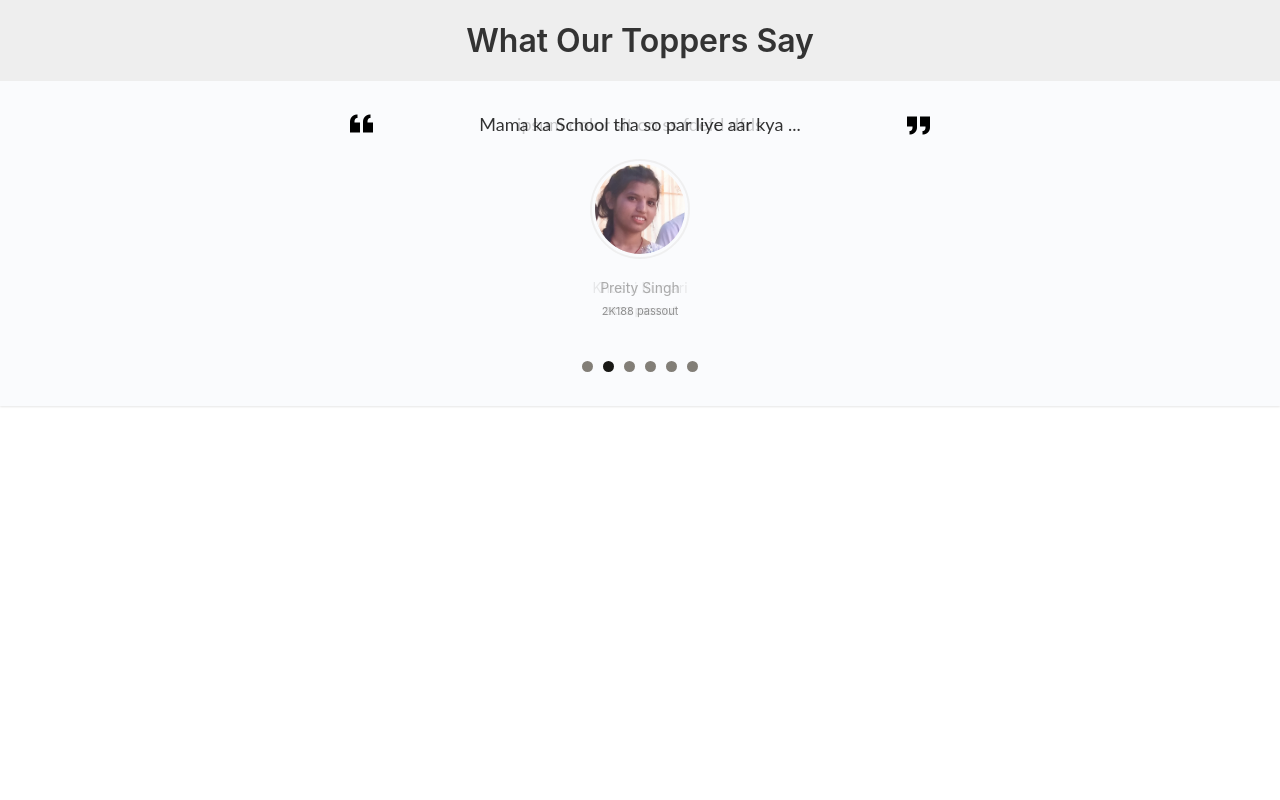
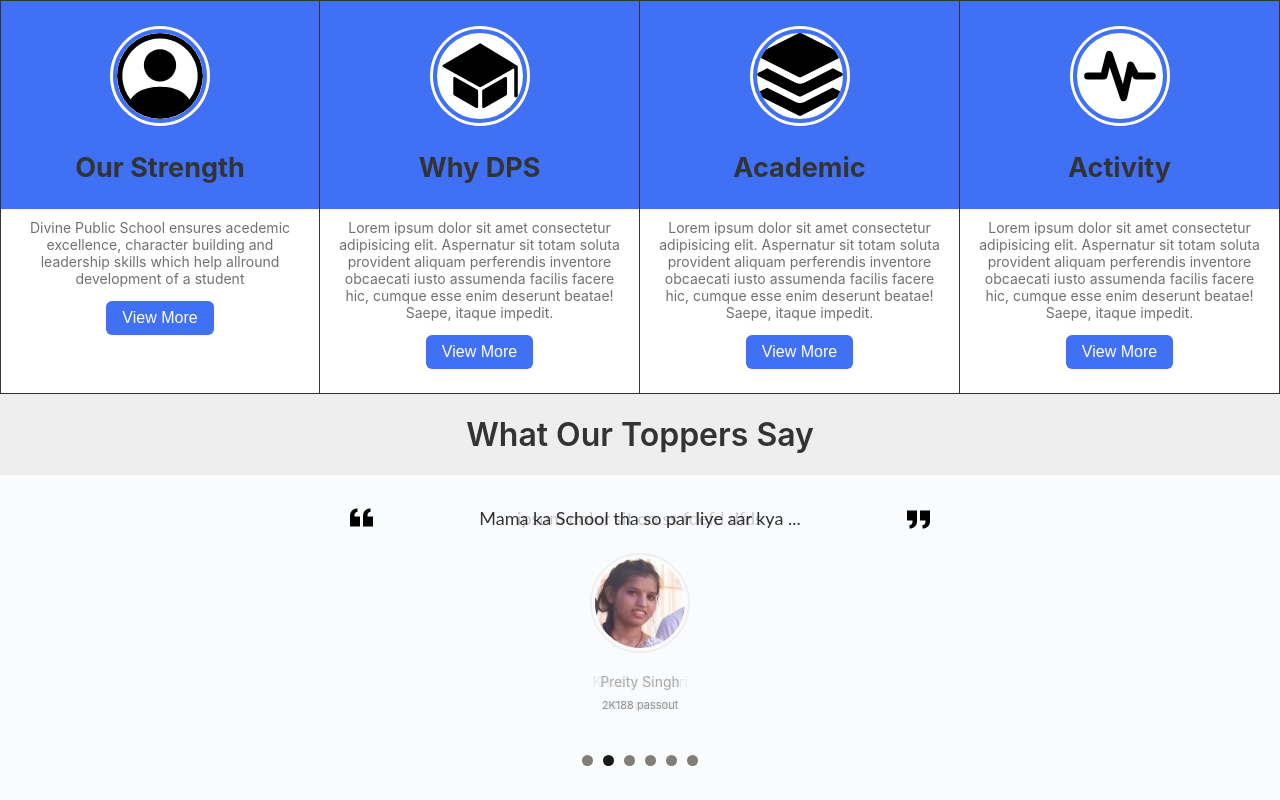
Before and after one commit to Amit709113/testvite, a React (Vite) app: page / in a window 1280 px wide. Built offline with nearby package versions, Linux system fonts and the light colour scheme.

Commit message:
vlog is added

```diff
--- a/src/App.jsx
+++ b/src/App.jsx
@@ -1,13 +1,20 @@
 import { useState } from 'react'
+
+import VlogList from './components/VlogList.jsx';
+import Topper from './components/Topper';
+import Testimonial from './components/Testimonial';
+
+import data from './data/topperData.json';
+import artical from './data/vlogData.json'
+
 import './App.css'
 
-import Topper from './components/Topper';
-import Testimonial from './components/Testimonial';
-import data from './data/topperData.json';
 
 function App() {
   return (
     <>
+
+      <VlogList data={artical.articals}/>
       <Topper />
       <Testimonial testimonialData={data} />
     </>
--- /dev/null
+++ b/src/components/Vlog.css
@@ -0,0 +1,126 @@
+:root {
+    --main-bg-color:#efefef;
+    --card-bg-color:#fff;
+    --royal:#4070f4;
+    --button-bg-color:#265df2;
+    --card-wrapper-bg-color:#777;
+    --title-color:#333;
+    --des-color:#707070;
+
+}
+*{
+    box-sizing: border-box;
+    padding:0;
+    margin:0;
+}
+.main-body{
+    /* min-height:100vh ; */
+    display: flex;
+    align-items: center;
+    justify-content: center;
+    background-color: var(--main-bg-color);
+}
+.vlog-wrapper{
+    /* background-color: #333; */
+    /* width:100vw; */
+    display: flex;
+    flex-direction:row;
+    align-items:stretch;
+    justify-content:center;
+    flex-wrap:wrap;
+}
+.vlog{
+    width: min(25%, 370px);
+    /* border-radius: 25px; */
+    background-color: var(--card-bg-color);
+    border-top:1px solid var(--title-color);
+    /* border-left:1px solid var(--title-color); */
+    border-bottom:1px solid var(--title-color);
+    border-right:1px solid var(--title-color);
+}
+.vlog:first-child{
+    border:1px solid var(--title-color);
+}
+
+.logo-content,.vlog-content{
+    display: flex;
+    flex-direction: column;
+    align-items: center;
+    padding:10px 14px;
+}
+.logo-content{
+    position: relative;
+    row-gap:25px;
+    padding:25px 0;
+    background-color: var(--royal);
+    /* border-radius:25px 25px 0 0px; */
+
+}
+.vlog-logo{
+    position: relative;
+    height: 100px;
+    width:100px;
+    border-radius: 50%;
+    background: var(--card-bg-color);
+    padding:3px;
+
+}
+.vlog-logo .vlog-icon{
+    height: 100%;
+    width:100%;
+    object-fit: cover;
+    border-radius: 50%;
+    border:4px solid var(--royal);
+}
+.title{
+    font-size: 18px;
+    font-weight: 500;
+    color:var(--title-color);
+
+}
+.description{
+    font-size: 14px;
+    color:var(--des-color);
+    text-align: center;
+
+}
+.button{
+    border: none;
+    font-size: 16px;
+    color:var(--card-bg-color);
+    padding:8px 16px;
+    background-color: var(--royal);
+    border-radius: 6px;
+    margin:14px;
+    transition: all 0.3s ease;
+
+}
+.button:hover{
+    background: var(--button-bg-color);
+}
+
+.show{
+    display:block;
+}
+.hidden{
+    display:none;
+}
+
+@media screen and (max-width:556px) {
+    .vlog{
+        width: 100%;
+        border: 1px solid black;
+
+    }
+
+}
+
+
+@media screen and (max-width:978px) and (min-width:557px){
+    .vlog{
+        width:50%;
+        border: 1px solid black;
+
+    }
+
+}
--- /dev/null
+++ b/src/components/Vlog.jsx
@@ -0,0 +1,33 @@
+import React from 'react'
+import {BsPersonCircle} from 'react-icons/bs';
+import { IoIosSchool } from "react-icons/io"
+import { TbActivityHeartbeat } from "react-icons/tb";
+import { BsStack } from "react-icons/bs";
+
+const Vlog = ({title,des,logoKey}) => {
+  return (
+    <>
+        <div className="vlog">
+            <div className="logo-content">
+                <div className="vlog-logo">
+                    <BsPersonCircle  className={logoKey==0?"vlog-icon show":"hidden"} />
+                    <IoIosSchool  className={logoKey==1?"vlog-icon show":"hidden"} />
+                    <BsStack  className={logoKey==2?"vlog-icon show":"hidden"} />
+                    <TbActivityHeartbeat  className={logoKey==3?"vlog-icon show":"hidden"} />
+                </div>
+                <div className="title">
+                    <h2>{title}</h2>
+                </div>
+            </div>
+            <div className="vlog-content">
+                <p className='description'>
+                    {des}
+                </p>
+                <button className="button">View More</button>
+            </div>
+        </div>
+    </>
+  )
+}
+
+export default Vlog;
--- /dev/null
+++ b/src/components/VlogList.jsx
@@ -0,0 +1,23 @@
+import React from 'react'
+import './Vlog.css'
+import Vlog from './Vlog'
+
+const VlogList = ({data}) => {
+  return (
+    <div className='main-body'>
+        <div className='vlog-container'>
+            <div className="vlog-wrapper">
+                {
+                    data.map((element,idx)=>{
+                        return(
+                            <Vlog title={element.title} des={element.description} logoKey={element.key} key={idx}/>
+                        )
+                    })
+                }
+            </div>
+        </div>
+    </div>
+  )
+}
+
+export default VlogList;
```
